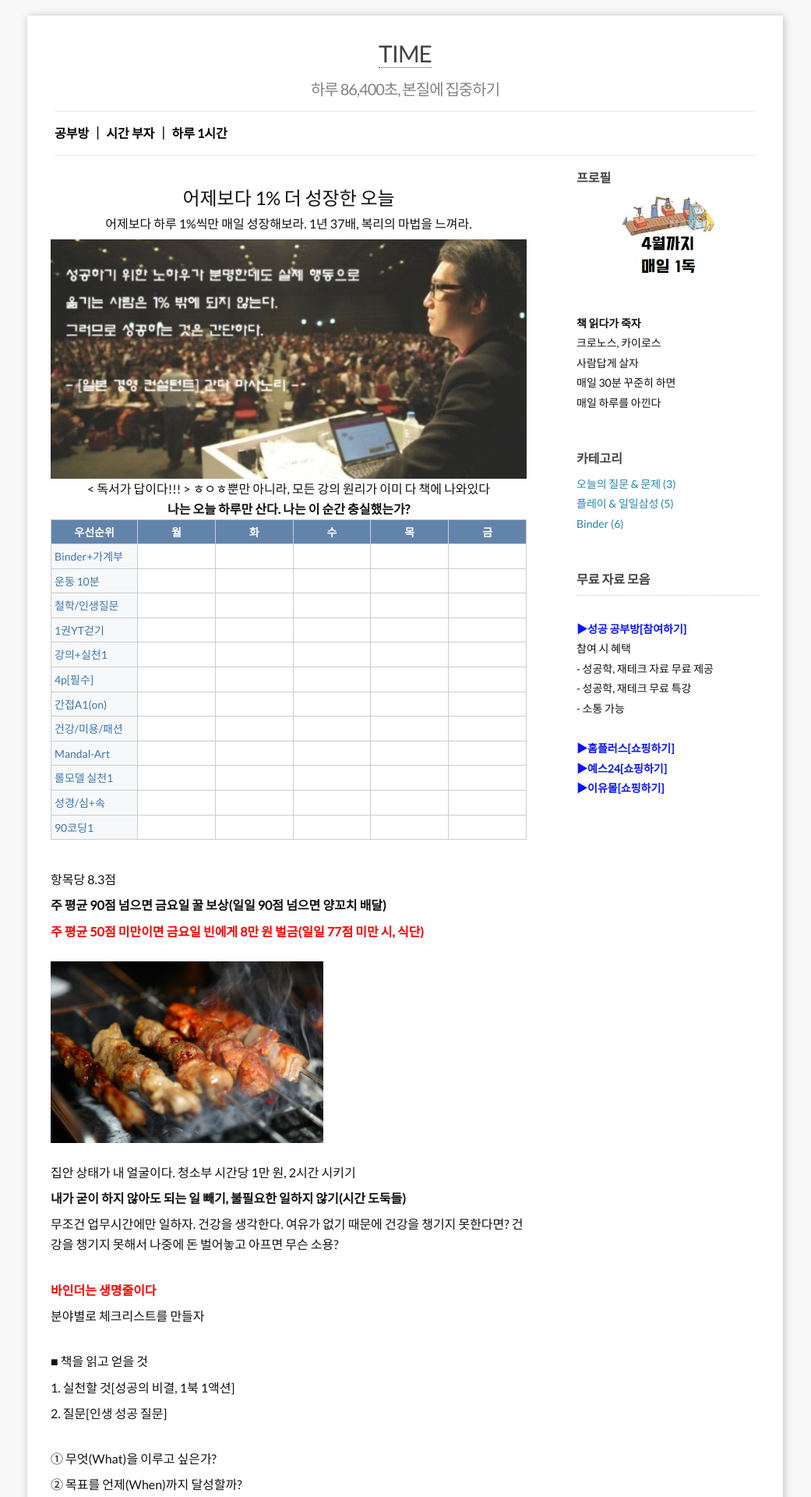
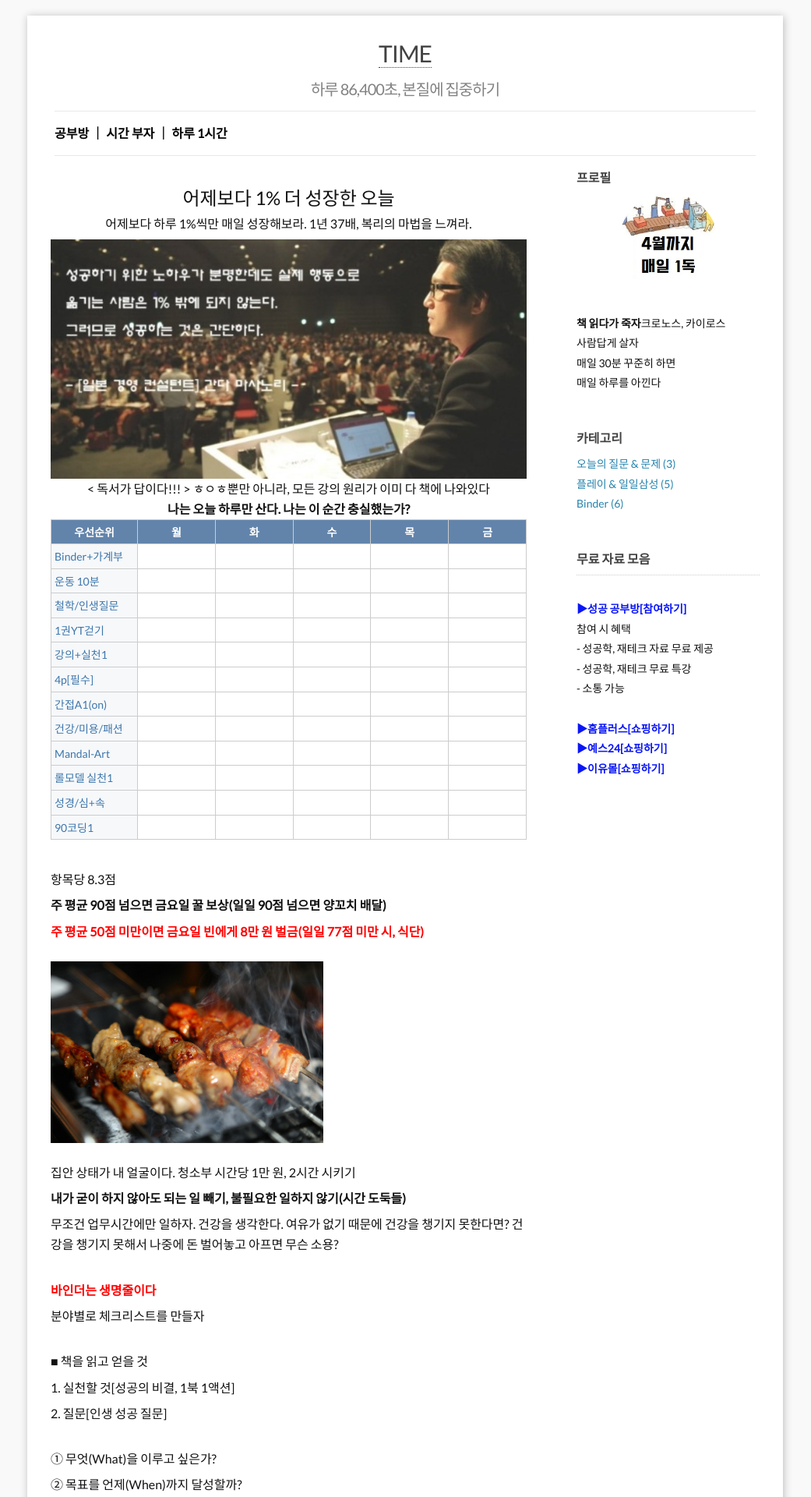
Before and after one commit to leevra/self-management.leeseungju.com, a Jekyll site: the page built from index.html, in a window 1280 px wide. Shown: the top 1920 px of the page at 78% size, without its empty margins (120-1161 px from the left). Built offline with Jekyll 4.4.1, drawn with Linux system fonts in a browser that asks for light colours; the list of posts is cut into pages by our own code.

Commit message:
Update _config.yml

```diff
--- a/_config.yml
+++ b/_config.yml
@@ -14,7 +14,7 @@
 github_username:  leevra
 disqus_shortname: self-management.leeseungju.com
 favicon:     "/images/favicon.ico"
-aboutme: <b>책 읽다가 죽자</b><br>크로노스, 카이로스<br>사람답게 살자<br>매일 30분 꾸준히 하면<br>매일 하루를 아낀다 # these are shown on aboutme-sidebar.
+aboutme: <b>책 읽다가 죽자</b>크로노스, 카이로스<br>사람답게 살자<br>매일 30분 꾸준히 하면<br>매일 하루를 아낀다 # these are shown on aboutme-sidebar.
 aboutme_photo: /images/23421.jpg # your photo.
 google_analytics_key:   # put YOUR key here to enable tracking! (blank to disable)
 
```
